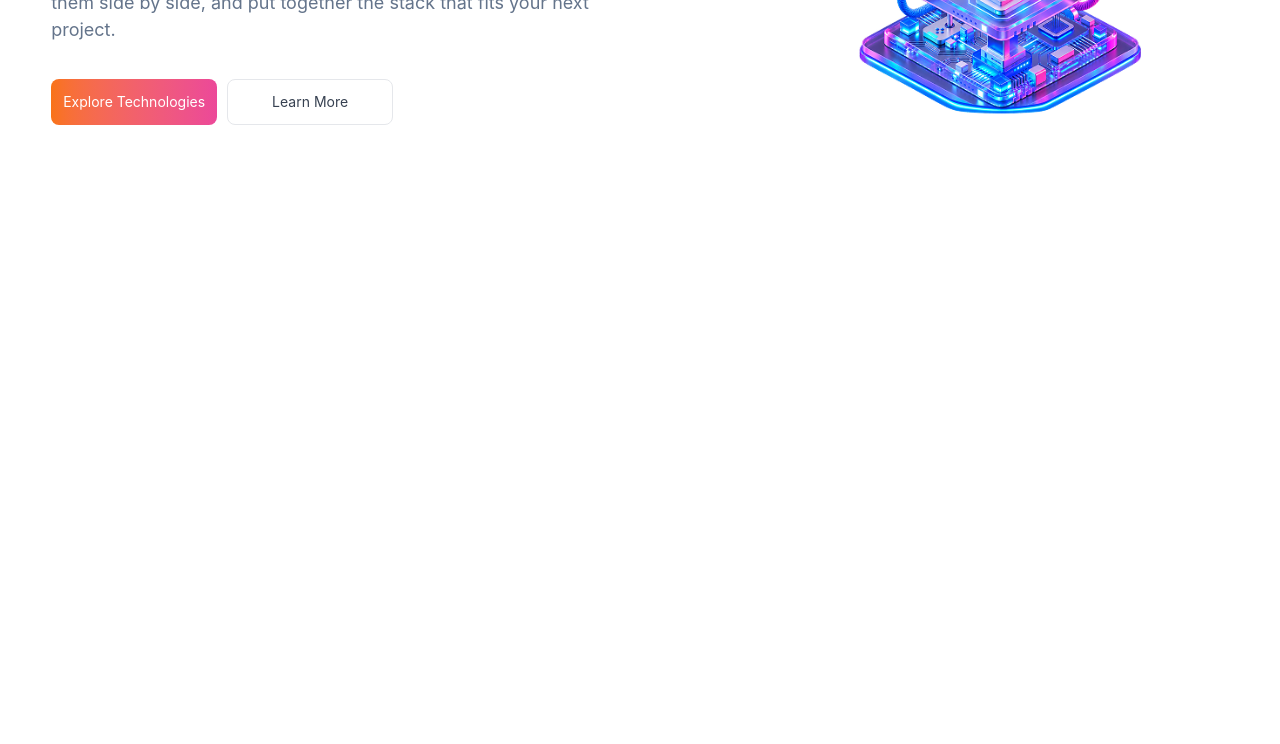
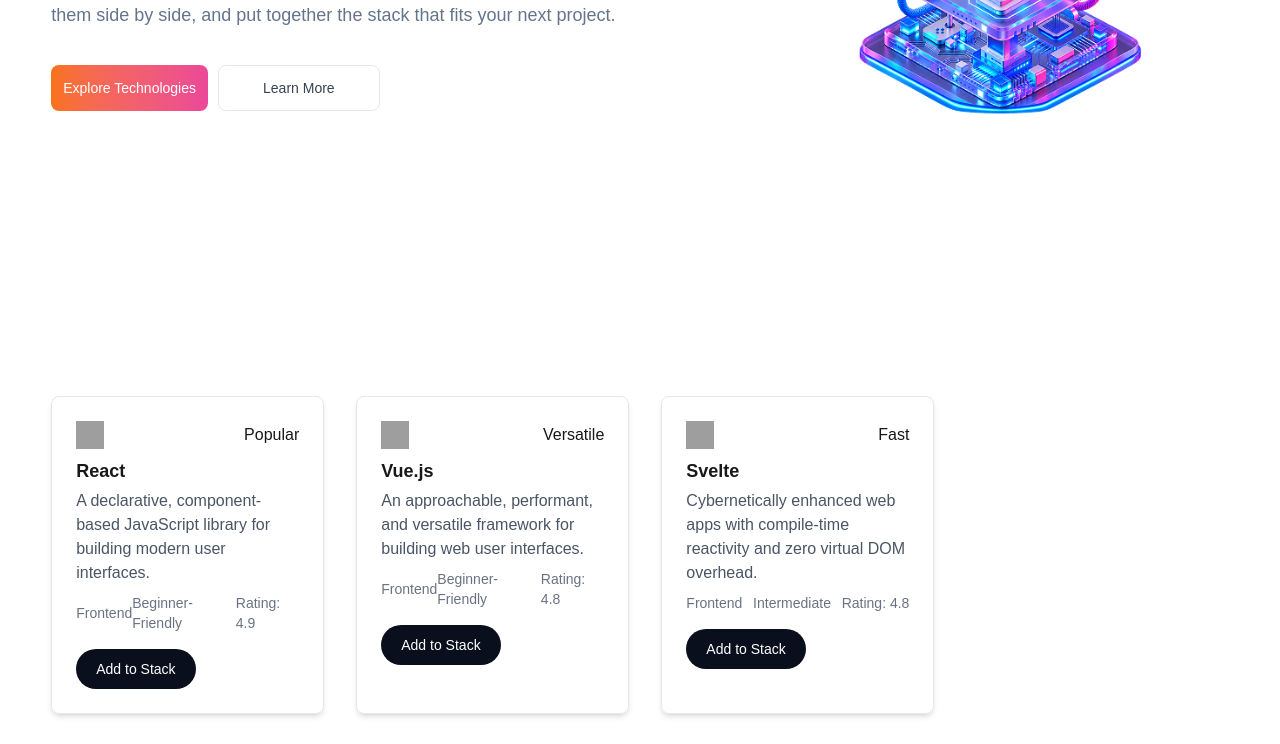
Before and after one commit to marufibnehossain/DevStack-SPA, a React (Vite) app: page / in a window 1280 px wide. Shown: the part 430-1174 px from the top of the page. Before the commit the page ends 800 px from the top, so only its background shows below. Built offline with nearby package versions, Linux system fonts and the light colour scheme; grey boxes are pictures that could not be loaded.

Commit message:
Json data added, data fetched

```diff
--- /dev/null
+++ b/public/data.json
@@ -0,0 +1,122 @@
+[
+  {
+    "id": "react",
+    "name": "React",
+    "category": "Frontend",
+    "description": "A declarative, component-based JavaScript library for building modern user interfaces.",
+    "icon": "https://icon.icepanel.io/Technology/svg/React.svg",
+    "rating": 4.9,
+    "difficulty": "Beginner-Friendly",
+    "badge": "Popular"
+  },
+  {
+    "id": "vue",
+    "name": "Vue.js",
+    "category": "Frontend",
+    "description": "An approachable, performant, and versatile framework for building web user interfaces.",
+    "icon": "https://icon.icepanel.io/Technology/svg/Vue.js.svg",
+    "rating": 4.8,
+    "difficulty": "Beginner-Friendly",
+    "badge": "Versatile"
+  },
+  {
+    "id": "svelte",
+    "name": "Svelte",
+    "category": "Frontend",
+    "description": "Cybernetically enhanced web apps with compile-time reactivity and zero virtual DOM overhead.",
+    "icon": "https://icon.icepanel.io/Technology/svg/Svelte.svg",
+    "rating": 4.8,
+    "difficulty": "Intermediate",
+    "badge": "Fast"
+  },
+  {
+    "id": "nextjs",
+    "name": "Next.js",
+    "category": "Frontend",
+    "description": "The React framework for full-stack web applications with hybrid static and server rendering.",
+    "icon": "https://icon.icepanel.io/Technology/svg/Next.js.svg",
+    "rating": 4.9,
+    "difficulty": "Intermediate",
+    "badge": "Popular"
+  },
+  {
+    "id": "nodejs",
+    "name": "Node.js",
+    "category": "Backend",
+    "description": "An asynchronous event-driven JavaScript runtime built on Chrome's V8 engine.",
+    "icon": "https://icon.icepanel.io/Technology/svg/Node.js.svg",
+    "rating": 4.8,
+    "difficulty": "Intermediate",
+    "badge": "Standard"
+  },
+  {
+    "id": "postgresql",
+    "name": "PostgreSQL",
+    "category": "Database",
+    "description": "A powerful, open-source object-relational database system with proven reliability.",
+    "icon": "https://icon.icepanel.io/Technology/svg/PostgresSQL.svg",
+    "rating": 4.9,
+    "difficulty": "Intermediate",
+    "badge": "Top SQL"
+  },
+  {
+    "id": "redis",
+    "name": "Redis",
+    "category": "Database",
+    "description": "An in-memory data structure store used as a high-speed database, cache, and message broker.",
+    "icon": "https://icon.icepanel.io/Technology/svg/Redis.svg",
+    "rating": 4.8,
+    "difficulty": "Intermediate",
+    "badge": "Cache"
+  },
+  {
+    "id": "javascript",
+    "name": "JavaScript",
+    "category": "Language",
+    "description": "The versatile, ubiquitous scripting language powering dynamic behavior across the web.",
+    "icon": "https://icon.icepanel.io/Technology/svg/JavaScript.svg",
+    "rating": 4.9,
+    "difficulty": "Beginner-Friendly",
+    "badge": "Ubiquitous"
+  },
+  {
+    "id": "typescript",
+    "name": "TypeScript",
+    "category": "Language",
+    "description": "A strongly typed programming language that builds on JavaScript for robust tooling.",
+    "icon": "https://icon.icepanel.io/Technology/svg/TypeScript.svg",
+    "rating": 4.9,
+    "difficulty": "Intermediate",
+    "badge": "Essential"
+  },
+  {
+    "id": "java",
+    "name": "Java",
+    "category": "Language",
+    "description": "A secure, object-oriented programming language designed for portability and scale.",
+    "icon": "https://icon.icepanel.io/Technology/svg/Java.svg",
+    "rating": 4.6,
+    "difficulty": "Intermediate",
+    "badge": "Robust"
+  },
+  {
+    "id": "tailwindcss",
+    "name": "Tailwind CSS",
+    "category": "Styling",
+    "description": "A utility-first CSS framework packed with classes that can be composed to build custom UI.",
+    "icon": "https://icon.icepanel.io/Technology/svg/TailwindCSS.svg",
+    "rating": 4.9,
+    "difficulty": "Beginner-Friendly",
+    "badge": "Modern"
+  },
+  {
+    "id": "docker",
+    "name": "Docker",
+    "category": "DevOps",
+    "description": "A platform designed to build, share, and run containerized applications reliably.",
+    "icon": "https://icon.icepanel.io/Technology/svg/Docker.svg",
+    "rating": 4.9,
+    "difficulty": "Intermediate",
+    "badge": "Containers"
+  }
+]
--- a/src/App.tsx
+++ b/src/App.tsx
@@ -1,11 +1,24 @@
+import { Suspense } from "react";
 import Banner from "./Components/Banner"
 import Navbar from "./Components/Navbar"
+import Stacks from "./Components/Stacks";
+import type { IStack } from "./types/StackType";
+
+const stackFetch = async (): Promise<IStack[]> => {
+  const res = await fetch("/data.json");
+  const data = await res.json();
+  return data;
+};
 
 function App() {
+  const stackPromise = stackFetch();
   return (
     <>
       <Navbar />
       <Banner />
+      <Suspense fallback={<div>Loading...</div>}>
+        <Stacks promise={stackPromise} />
+      </Suspense>
     </>
   )
 }
--- a/src/Components/Banner.tsx
+++ b/src/Components/Banner.tsx
@@ -5,7 +5,7 @@
         <div className="w-full px-[4vw]">
             <div className="py-24 max-w-305 mx-auto flex sm:flex-row flex-col gap-8">
                 <div className="sm:w-3/5 w-full flex flex-col justify-center">
-                    <h1 className="lg:text-6xl sm:text-5xl text-3xl sm:text-left text-center font-extrabold leading-[1em] tracking-[-1.5px]">Build Your Ideal <span className="bg-linear-[to_right,#FF5722_0%,#D81B7E_50%,#7C3AED_100%] bg-clip-text text-transparent">Development Stack</span></h1>
+                    <h1 className="lg:text-6xl sm:text-5xl text-3xl sm:text-left text-center font-extrabold leading-[1em] tracking-[-1.5px] font-[Inter]">Build Your Ideal <span className="bg-linear-[to_right,#FF5722_0%,#D81B7E_50%,#7C3AED_100%] bg-clip-text text-transparent">Development Stack</span></h1>
                     <p className="lg:text-lg sm:text-base text-sm sm:text-left text-center leading-[1.5em] text-[#64748B] mt-4 max-w-145">
                         Explore frontend, backend, database, and tooling options, compare them side by side, and put together the stack that fits your next project.
                     </p>
--- /dev/null
+++ b/src/Components/StackCard.tsx
@@ -0,0 +1,22 @@
+import type { IStack } from "../types/StackType";
+
+const StackCard = ({ stack } : {stack: IStack}) => {
+    return (
+        <div className="p-6 rounded-lg border border-gray-200 shadow-md hover:shadow-lg transition-shadow duration-300">
+            <div className="flex justify-between items-center gap-1.5">
+                <img className="w-7 h-7" src={stack.icon} alt={stack.name} />
+                <span>{stack.badge}</span>
+            </div>
+            <h2 className="text-lg font-semibold mt-2">{stack.name}</h2>
+            <p className="text-gray-600 mt-1">{stack.description}</p>
+            <div className="flex justify-between items-center mt-2">
+                <span className="text-sm text-gray-500">{stack.category}</span>
+                <span className="text-sm text-gray-500">{stack.difficulty}</span>
+                <span className="text-sm text-gray-500">Rating: {stack.rating}</span>
+            </div>
+            <button className="bg-[#0A0F1D] text-sm px-5 py-2.5 text-white rounded-full cursor-pointer mt-4">Add to Stack</button>
+        </div>
+    );
+};
+
+export default StackCard;
--- /dev/null
+++ b/src/Components/Stacks.tsx
@@ -0,0 +1,20 @@
+import { use } from 'react';
+import type { IStack } from '../types/StackType';
+import StackCard from './StackCard';
+
+const Stacks = ({ promise }: {promise: Promise<IStack[]>}) => {
+    const stacks = use(promise);
+    return (
+        <div className="w-full px-[4vw] py-24">
+            <div className='max-w-305 mx-auto'>
+                <div className='w-3/4 grid sm:grid-cols-2 lg:grid-cols-3 gap-8'>
+                    {stacks.map((stack) => (
+                        <StackCard key={stack.name} stack={stack} />
+                    ))}
+                </div>
+            </div>
+        </div>
+    );
+};
+
+export default Stacks;
--- a/src/index.css
+++ b/src/index.css
@@ -1,2 +1,6 @@
 @import "tailwindcss";
 @plugin "daisyui";
+
+:root {
+    font-family: 'Plus Jakarta Sans', sans-serif;
+}
```
Also changed, not shown: src/types/stackType.ts (added).
